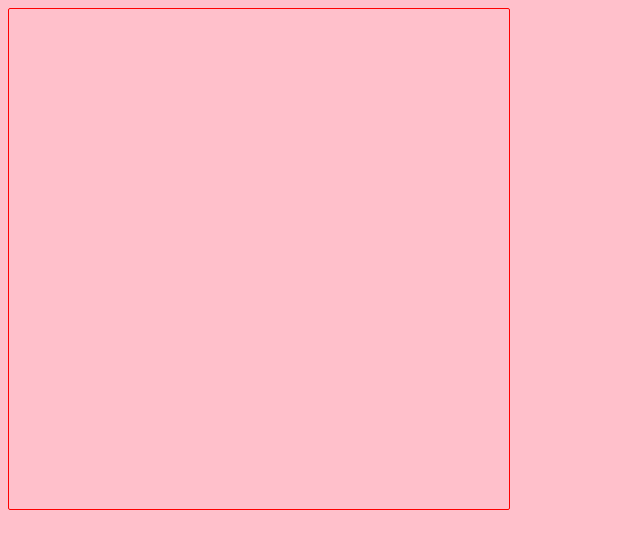
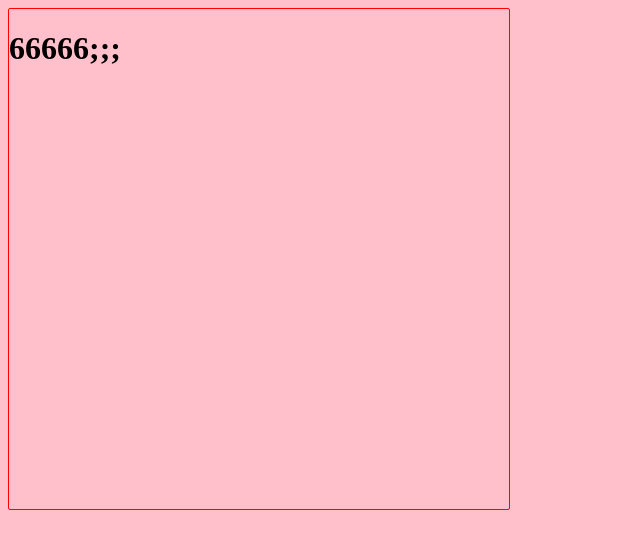
Before and after one commit to sadaasdas2eas4da654172845ada/project, a plain HTML site: page public/index.html in a window 1280 px wide. Shown: the whole page, without its empty margins (0-640 px from the left). Drawn offline with Linux system fonts and the light colour scheme.

Commit message:
gitee上传

```diff
--- a/public/index.html
+++ b/public/index.html
@@ -7,6 +7,8 @@
     <link rel="stylesheet" href="../src/index.css">
 </head>
 <body>
-    <div class="box"></div>
+    <div class="box">
+        <h1>66666;;;</h1>
+    </div>
 </body>
 </html>
```
